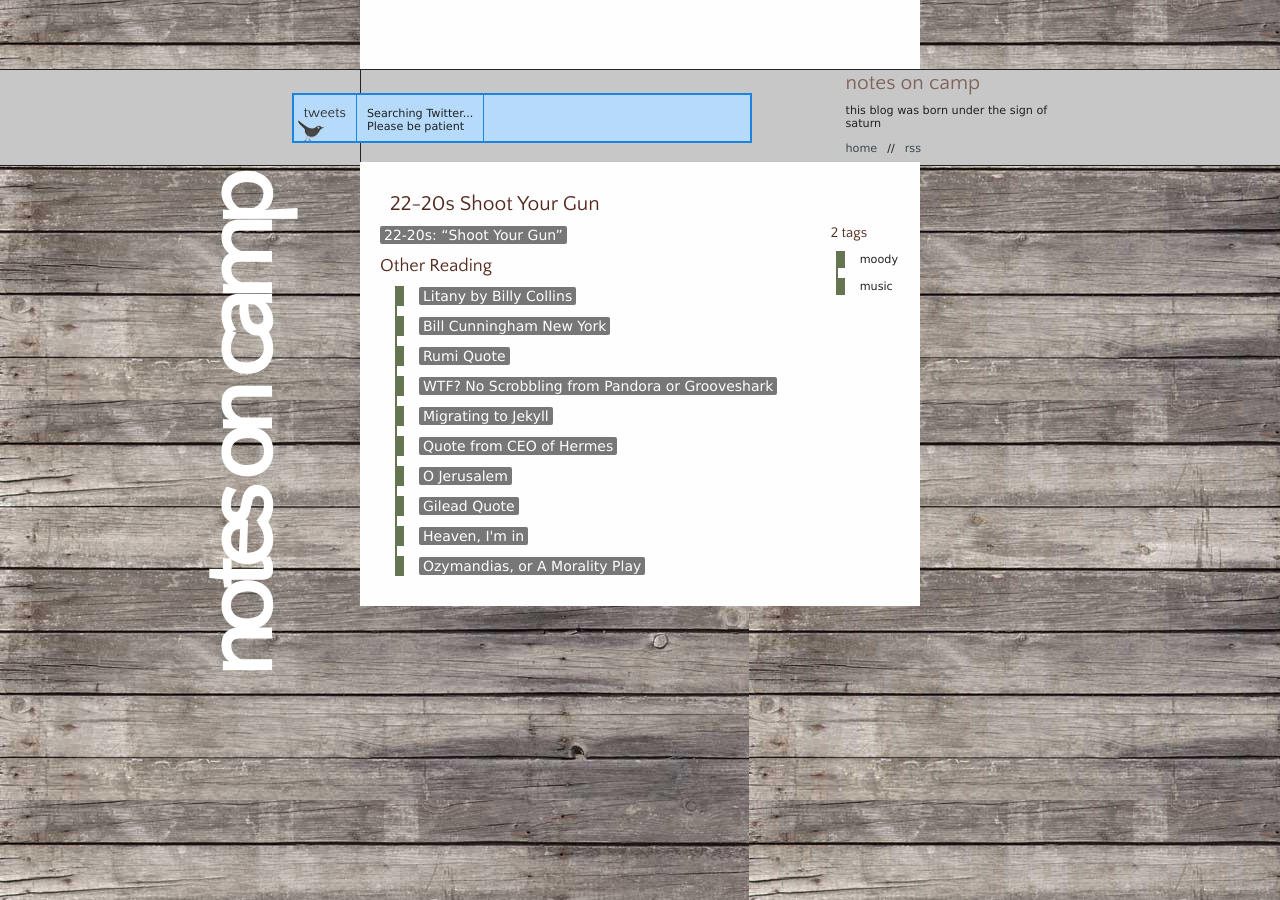
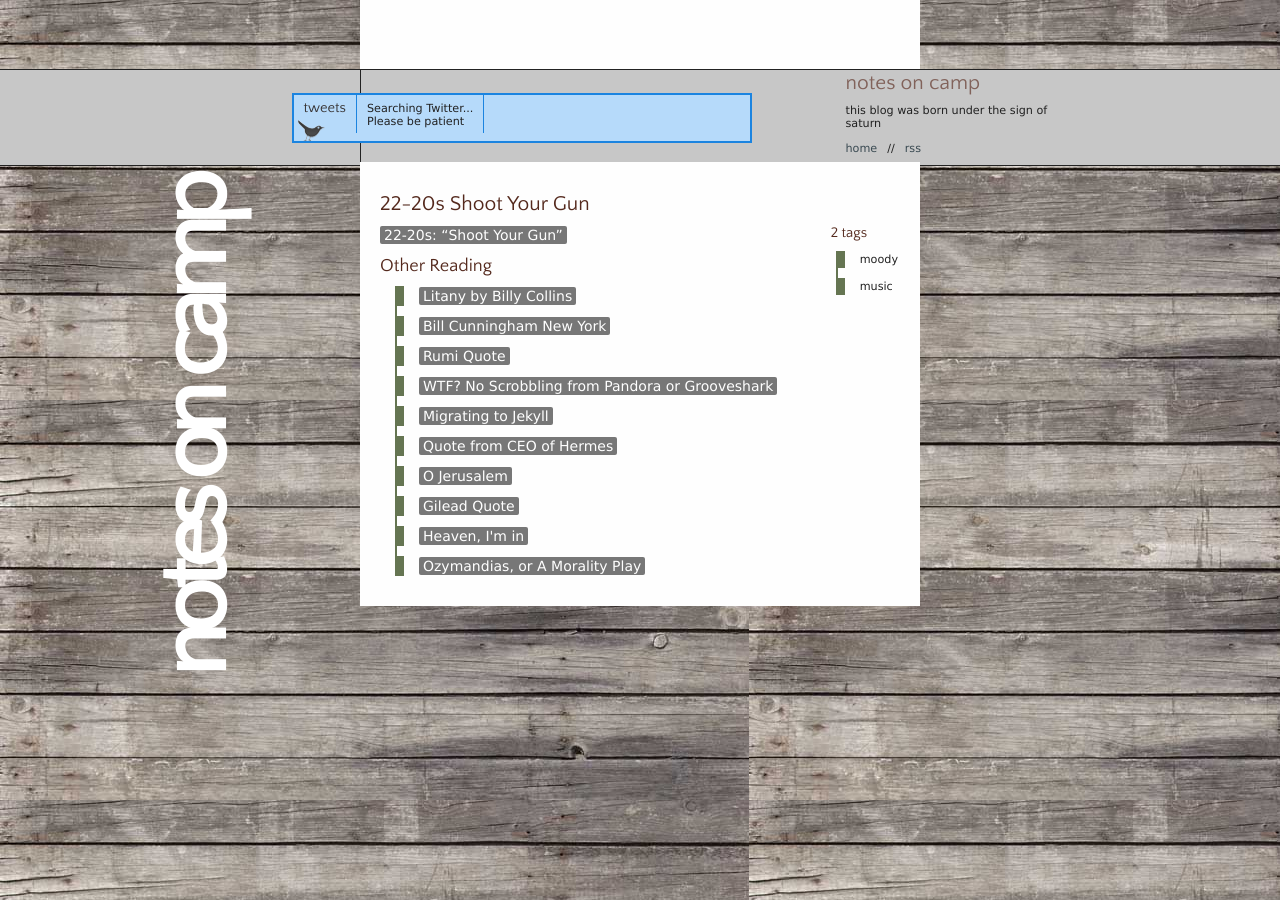
Before and after one commit to nielsen/nielsen.github.com, a Jekyll site: the page built from _posts/2011-01-01-22-20s-shoot-your-gun.markdown, in a window 1280 px wide. Built offline with Jekyll 4.4.1, drawn with Linux system fonts in a browser that asks for light colours; nearby versions of some CDN libraries; Markdown is read by kramdown in place of the engine named in the settings.

Commit message:
2011/06/10 Jun:06:1307726075 - autodeploy

```diff
--- a/assets/css/main.css
+++ b/assets/css/main.css
@@ -55,10 +55,10 @@ html,body,div,span,applet,object,iframe,h1,h2,h3,h4,h5,h6,p,blockquote,pre,a,abb
  */
 
 
-body{font-family: 'lucida grande', 'helvetica neue', 'helvetica',  sans-serif;background: url('../img/bkgd.jpg') repeat top left #666; color: #222;min-width: 800px; font-size: 14px;}
+body{font-family: 'lucida grande', 'helvetica neue', 'helvetica',  sans-serif;background: url('../img/bkgd.jpg') repeat top left #222; color: #222;min-width: 800px; font-size: 14px;}
 h1, h2, h3, h4{font-family: 'Quattrocento Sans', arial, serif;font-weight: normal; color: #81625a;}
 h1{margin: 15px; font-size: 1.5em;}
-h2{margin: 10px 20px; font-size: 1.5em; color: #54291d;}
+h2{margin: 10px; font-size: 1.5em; color: #54291d;}
 h3{margin: 10px; font-size: 1.3em; color: #54291d;}
 div{background: #fefefe;}
 a{text-decoration: none; color: #3a4a52;}
@@ -72,11 +72,11 @@ ol{list-style: decimal; margin-left: 25px; padding-left: 15px;}
 #header{height:95px; background: #c7c7c7; border-color: #9e9e9e; border-top: 1px solid; border-bottom: 1px solid;}
 #header_box{border-color:#c7c7c7; border-left:1px solid; height:100%;background: #c7c7c7;}
 #twitter{border: 2px solid #1B84E0; background: url('../img/grey_icon_twitter.png') no-repeat 1% 115% #B6DAFA; position: relative; z-index: 10; left: -69px; margin:23px 0; font-size: .8em;height: 50px;}
-#twitter td{border-right: .5px solid #1b84e0;padding: 10px;}
+#twitter td{border-right: .5px solid #1b84e0;padding: 5px 10px;}
 #twitter h3{vertical-align: middle; font-size: 1.3em; margin: 0;}
 #twitter h3 a{color: #363232 !important;}
 #branding{position: relative; background: transparent; top: -95px; left: 475px;}
-#blog_title{-webkit-transform: rotate(270deg); font-size: 7em; position: absolute; z-index: 10; letter-spacing: -10px; font-weight: bold; color: #fff; left:-25px; top: 360px;}
+#blog_title{-webkit-transform: rotate(270deg); font-size: 7em; position: absolute; z-index: 0; letter-spacing: -10px; font-weight: bold; color: #fff; left:-71px; top: 360px;}
 #branding h1{margin: 0;}
 #branding p{margin: 10px 0 12px 0; font-size: .8em;}
 #navigation{float: left; font-size: .8em;}
```
